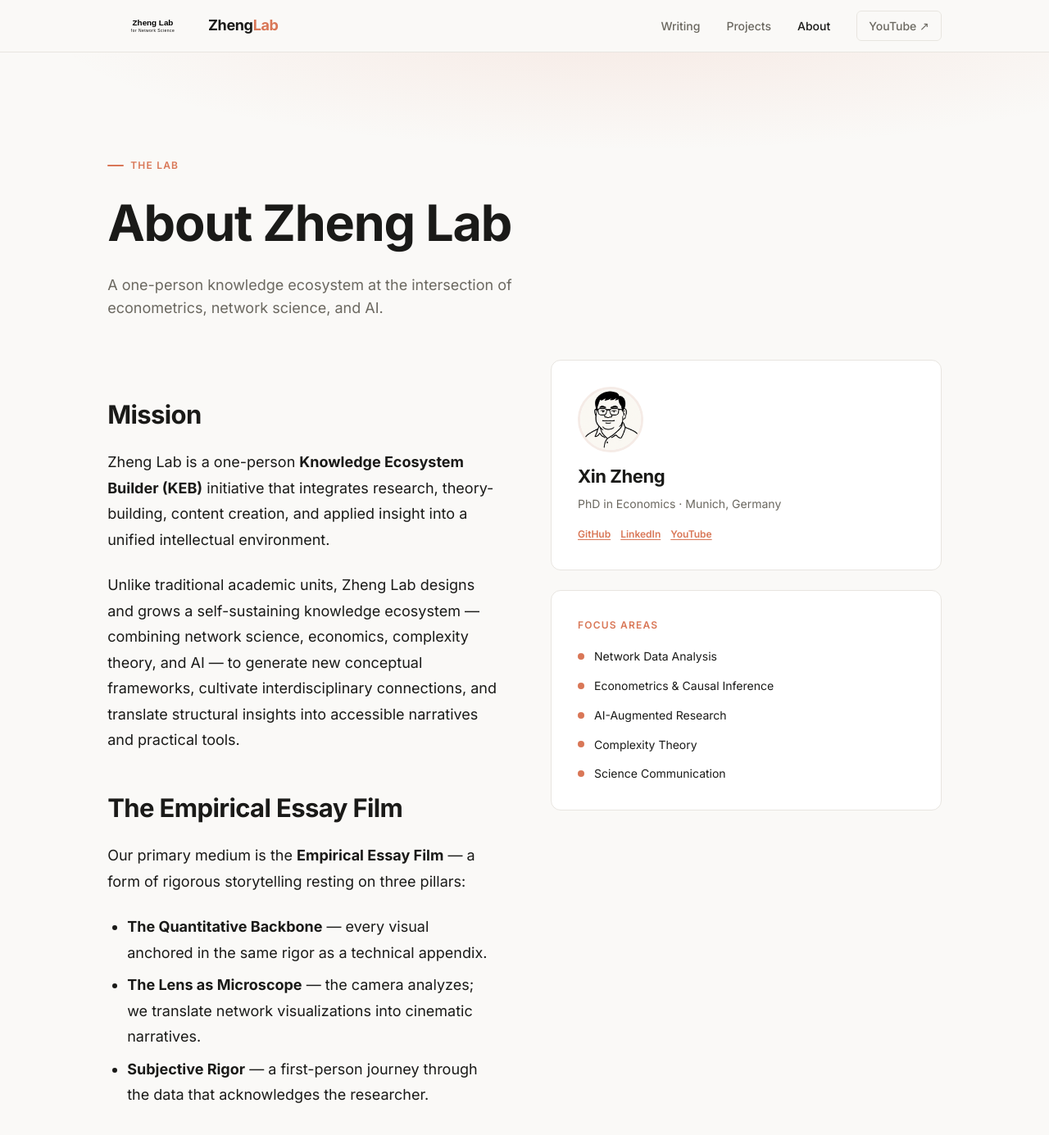
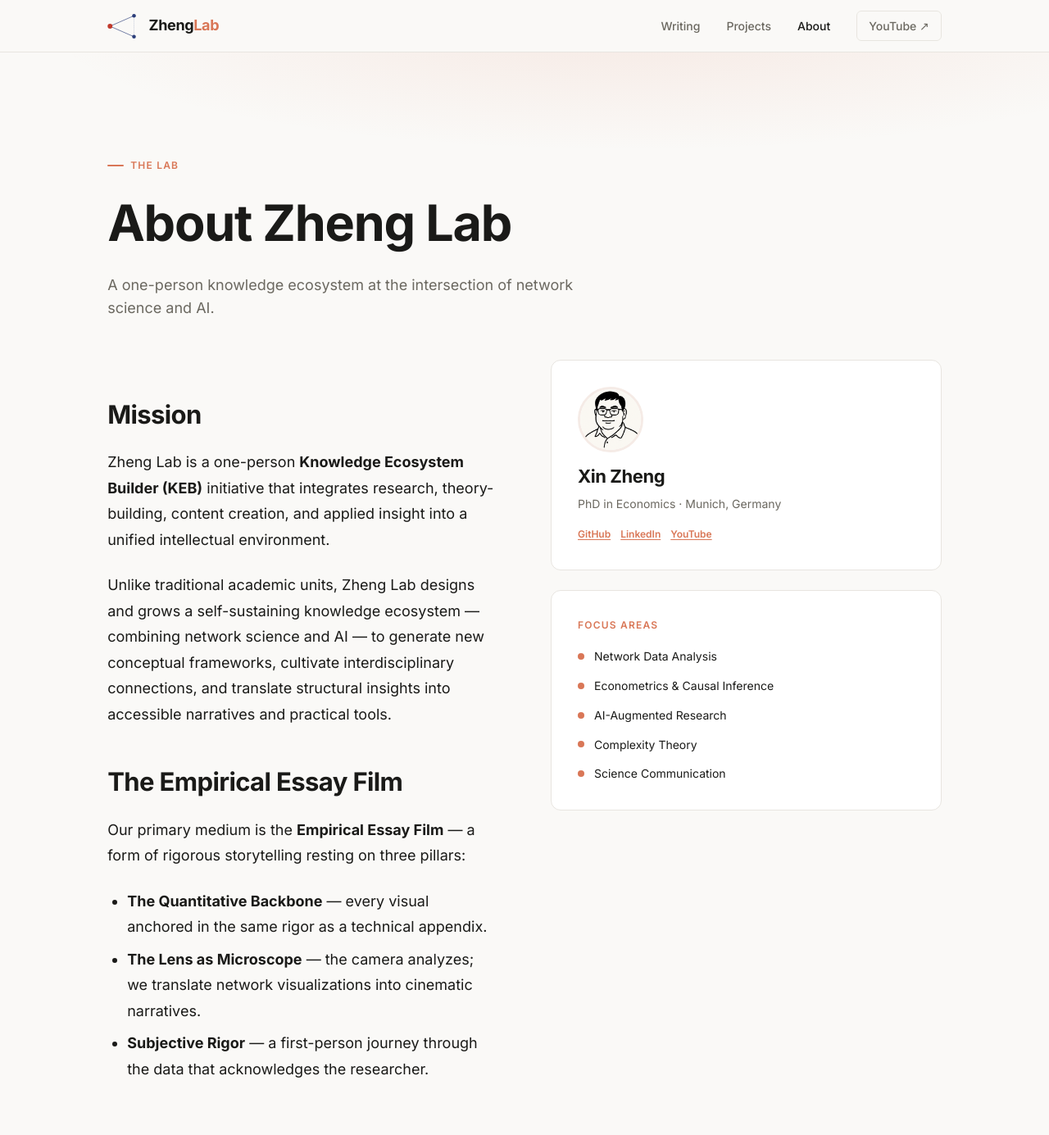
Before and after one commit to ZhengNetLab/zheng-lab, a Jekyll site: the page built from _pages/about.md, in a window 1280 px wide and 1400 px high. Shown: the top 1385 px of the window at 82% size. Built offline with Jekyll 4.4.1, drawn with Linux system fonts in a browser that asks for light colours; some of the changed text lies outside the part shown.

Commit message:
c260315b

```diff
--- a/_includes/footer.html
+++ b/_includes/footer.html
@@ -6,7 +6,7 @@
           <img src="{{ '/assets/img/logo.svg' | relative_url }}" alt="{{ site.title }} logo" style="filter:brightness(10);">
           <span style="color:#fff;font-weight:700;font-size:1.125rem;letter-spacing:-0.02em;">Zheng<span style="color:#d97757;">Lab</span></span>
         </div>
-        <p>A Knowledge Ecosystem Builder at the intersection of econometrics, network analysis, and AI.</p>
+        <p>A Knowledge Ecosystem Builder at the intersection of network science and AI.</p>
       </div>
       <div class="footer-col">
         <h5>Site</h5>
--- a/_layouts/home.html
+++ b/_layouts/home.html
@@ -5,9 +5,9 @@ layout: default
 <!-- Hero -->
 <section class="hero">
   <div class="container">
-    <div class="hero-eyebrow">Network Science × AI × Society</div>
+    <div class="hero-eyebrow">Network Science × AI</div>
     <h1>Where Data Meets <span class="text-accent">Structural Insight</span></h1>
-    <p class="hero-sub">Zheng Lab builds knowledge at the intersection of econometrics, network analysis, and AI — translating complex systems into accessible understanding.</p>
+    <p class="hero-sub">Zheng Lab builds knowledge at the intersection of network analysis and AI — translating complex systems into accessible understanding.</p>
     <div class="hero-actions">
       <a href="{{ '/blog/' | relative_url }}" class="btn btn-primary">Read the Writing</a>
       <a href="{{ '/about/' | relative_url }}" class="btn btn-outline">About the Lab</a>
@@ -90,7 +90,7 @@ layout: default
       <div class="author-info">
         <h4>Xin Zheng</h4>
         <p>PhD in Economics · Network Scientist · Munich, Germany</p>
-        <p style="margin-top:0.5rem;max-width:52ch;">Building a self-sustaining knowledge ecosystem that integrates network science, econometrics, complexity theory, and AI to generate new conceptual frameworks.</p>
+        <p style="margin-top:0.5rem;max-width:52ch;">Building a self-sustaining knowledge ecosystem that integrates network science and AI to generate new conceptual frameworks.</p>
         <div class="author-links">
           <a href="https://github.com/ZhengNetLab" target="_blank" rel="noopener">GitHub</a>
           <a href="https://www.linkedin.com/in/your-handle" target="_blank" rel="noopener">LinkedIn</a>
--- a/_pages/about.md
+++ b/_pages/about.md
@@ -8,7 +8,7 @@ permalink: /about/
   <div class="container">
     <div class="hero-eyebrow">The Lab</div>
     <h1>About Zheng Lab</h1>
-    <p class="hero-sub">A one-person knowledge ecosystem at the intersection of econometrics, network science, and AI.</p>
+    <p class="hero-sub">A one-person knowledge ecosystem at the intersection of network science and AI.</p>
   </div>
 </section>
 
@@ -18,7 +18,7 @@ permalink: /about/
       <div class="post-body">
         <h2 style="font-size:var(--fs-xl);margin-bottom:var(--space-6);">Mission</h2>
         <p>Zheng Lab is a one-person <strong>Knowledge Ecosystem Builder (KEB)</strong> initiative that integrates research, theory-building, content creation, and applied insight into a unified intellectual environment.</p>
-        <p>Unlike traditional academic units, Zheng Lab designs and grows a self-sustaining knowledge ecosystem — combining network science, economics, complexity theory, and AI — to generate new conceptual frameworks, cultivate interdisciplinary connections, and translate structural insights into accessible narratives and practical tools.</p>
+        <p>Unlike traditional academic units, Zheng Lab designs and grows a self-sustaining knowledge ecosystem — combining network science and AI — to generate new conceptual frameworks, cultivate interdisciplinary connections, and translate structural insights into accessible narratives and practical tools.</p>
 
         <h2 style="font-size:var(--fs-xl);margin-top:var(--space-12);margin-bottom:var(--space-6);">The Empirical Essay Film</h2>
         <p>Our primary medium is the <strong>Empirical Essay Film</strong> — a form of rigorous storytelling resting on three pillars:</p>
```
Also changed, not shown: .claude/settings.local.json, assets/img/logo.svg, assets/img/logo_v1.svg (added).
